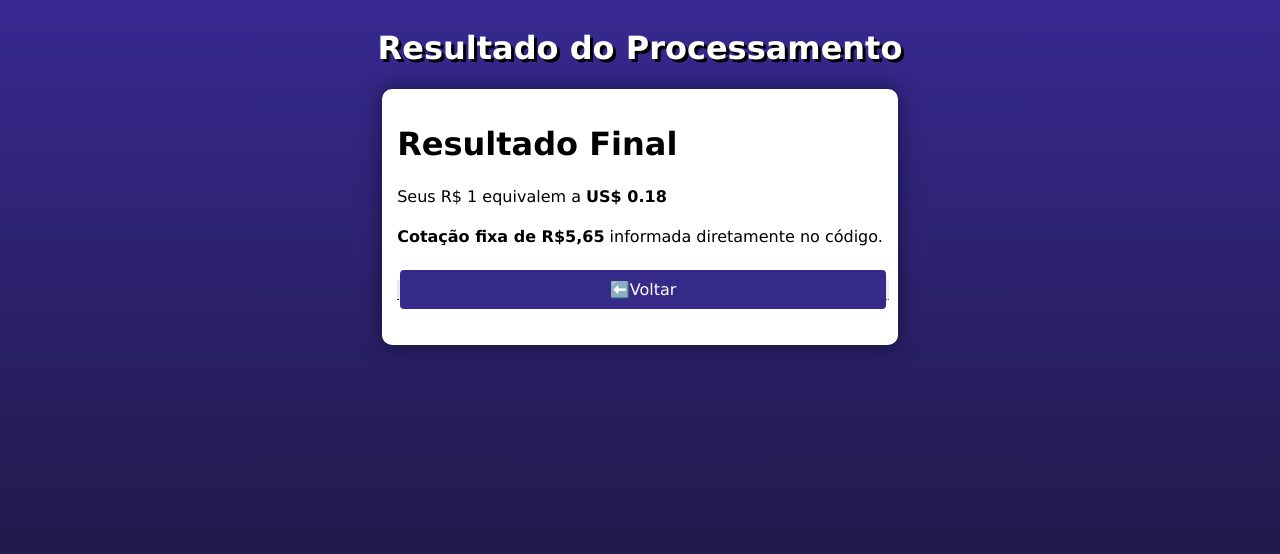
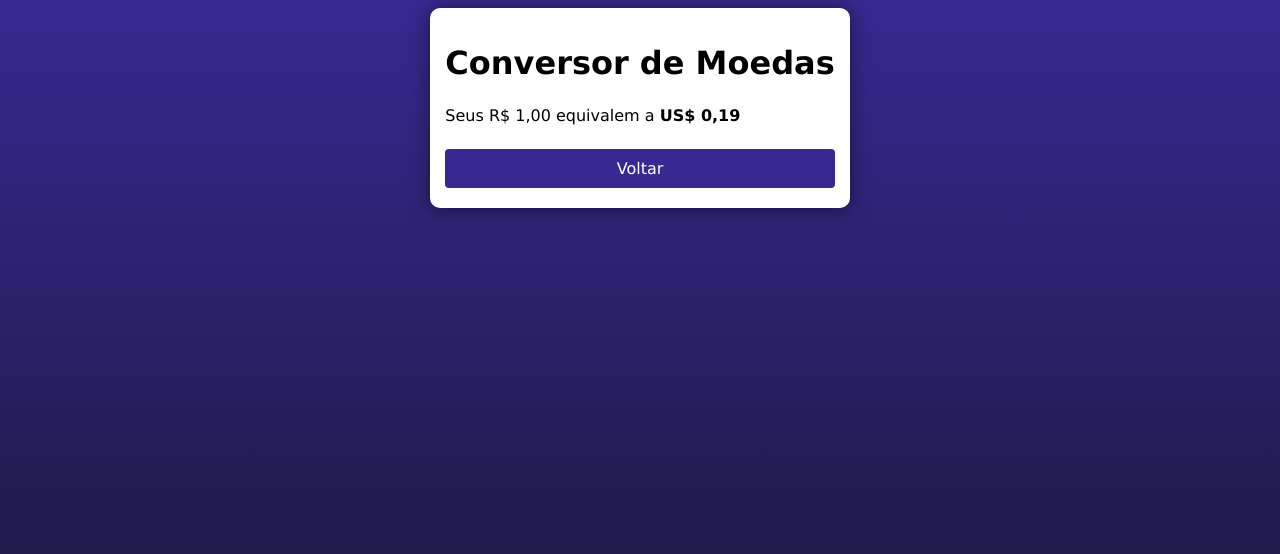
Before and after one commit to TeuzLemos/Curso-PHP-Moderno, a PHP site: page /cad.php?numero=1 in a window 1280 px wide. Shown: the top 554 px of the page. Run offline with PHP 8.4, Linux system fonts and the light colour scheme.

Commit message:
alteração no código PHP

```diff
--- a/Aula 30-Desafio 003 Conversor de Moedas básico/cad.php
+++ b/Aula 30-Desafio 003 Conversor de Moedas básico/cad.php
@@ -3,25 +3,40 @@
 <head>
     <meta charset="UTF-8">
     <meta name="viewport" content="width=device-width, initial-scale=1.0">
-    <title>Resultado</title>
+    <title>Desafio PHP</title>
     <link rel="stylesheet" href="style.css">
 </head>
 <body>
-    <header>
-        <h1>Resultado do Processamento</h1>
-    </header>
     <main>
-        <h1>Resultado Final</h1>
+        <h1>Conversor de Moedas</h1>
         <?php
-            $n = $_GET["numero"];
-            $valor = $n / 5.65;
-            $valorA = round($valor, 2);
-            echo"<p>Seus R$ $n  equivalem a <strong>US$ $valorA </strong></p>";
-            echo"<p><strong>Cotação fixa de R$5,65</strong> informada diretamente no código.</p>";
+            // Cotação copiada do Google
+            $cotação = 5.17;
+
+            // Quantos $$ você tem ?
+            $real = $_REQUEST["numero"];
+
+            //Equivalência em dólar
+            $dólar = $real / $cotação;
+
+            //Mostra o resultado
+            //echo "Seus R\$" . number_format($real, 2, ",", ".") . " equivalem a US\$" . number_format($dólar, 2, ",", ".");
+
+            //Formatação de moedas com internacionalização!
+            //Biblioteca intl (Internallization PHP)
+
+            $padrão = numfmt_create("pt_BR", NumberFormatter::CURRENCY);
+
+            echo "<p>Seus " . numfmt_format_currency($padrão, $real, "BRL") . " equivalem a <strong>" . numfmt_format_currency($padrão, $dólar, "USD") . "</strong> </p>";
         ?>
-        <p>
-            <a href="javascript:history.go(-1)"><input type="submit" value="⬅️Voltar" class="voltar"></a>
-        </p>
+        <button onclick="javascript:history.go(-1)">Voltar</button>
     </main>
 </body>
 </html>
+<!--
+    $n = $_GET["numero"];
+    $valor = $n / 5.65;
+    $valorA = round($valor, 2);
+    echo"<p>Seus R$ $n  equivalem a <strong>US$ $valorA </strong></p>";
+    echo"<p><strong>Cotação fixa de R$5,65</strong> informada diretamente no código.</p>";
+-->
```
